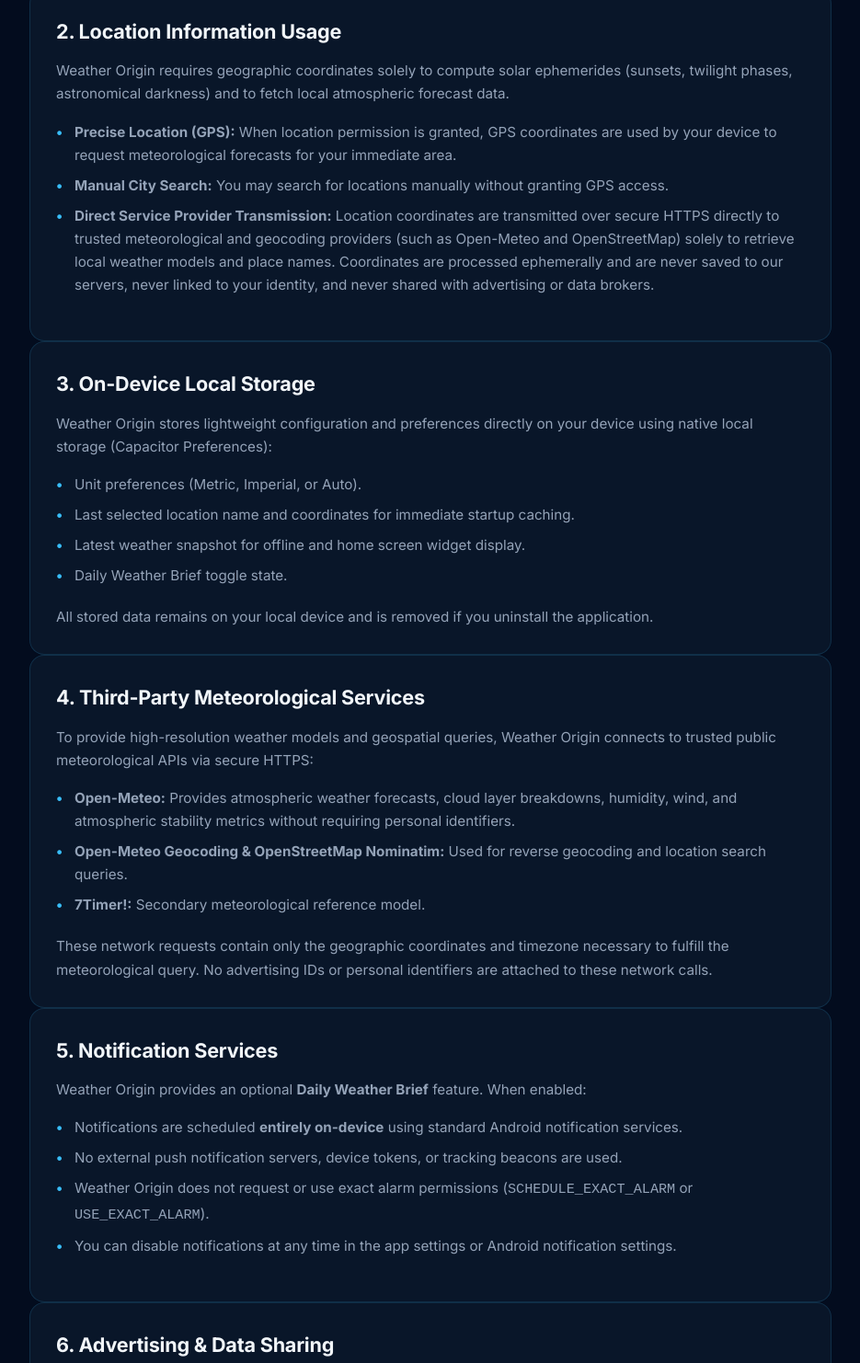
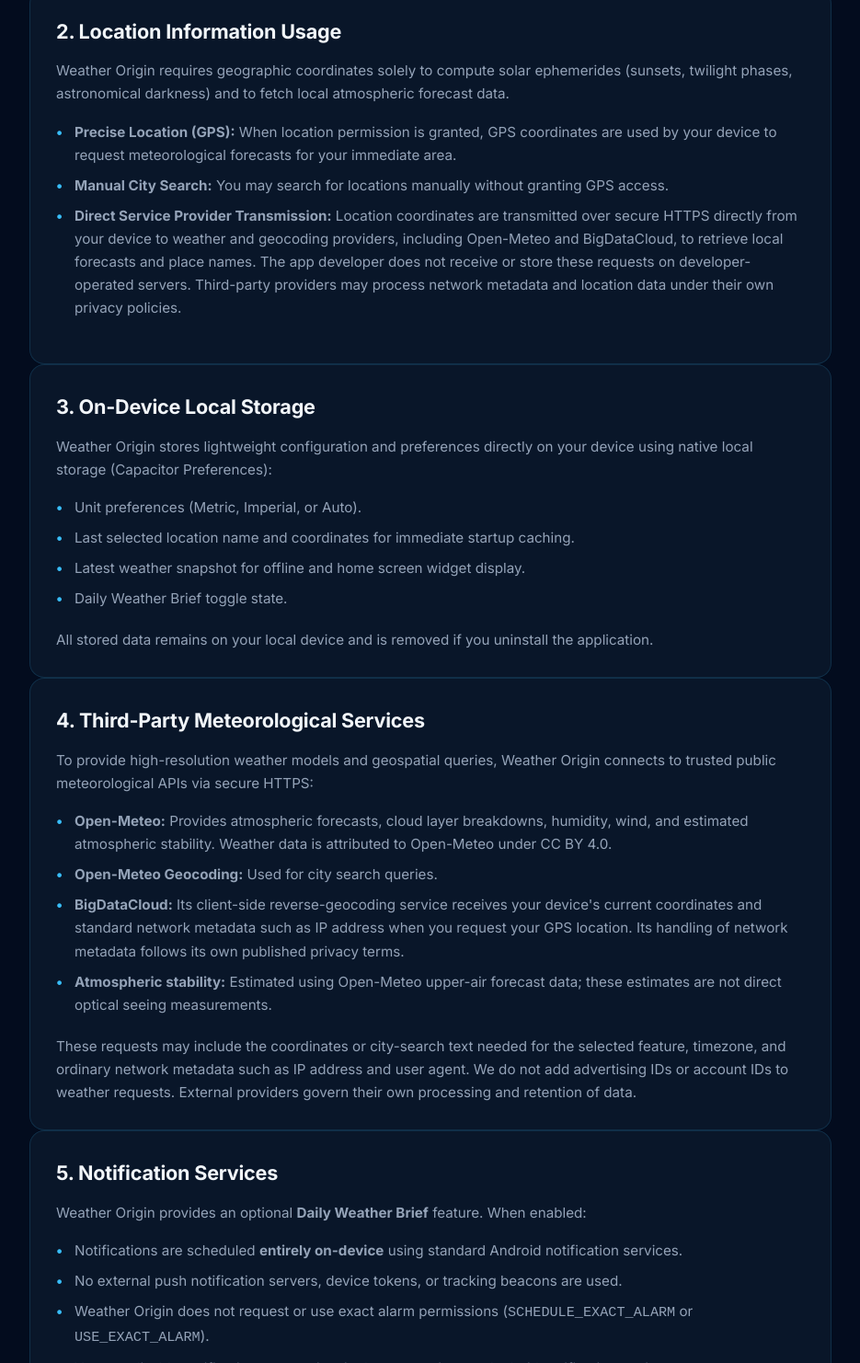
Before and after one commit to Astroos-dev/weather-origin-site, a plain HTML site: page privacy-policy.html in a window 1280 px wide. Shown: the part 588-2070 px from the top of the page at 92% size, without its empty margins (172-1107 px from the left). Drawn offline with Linux system fonts and the light colour scheme.

Commit message:
Release privacy: disclose current location and third-party providers (#1)
* fix(privacy): disclose BigDataCloud coordinate processing accurately

* docs(privacy): align public policy with v1.0.5 provider chain

* docs(support): describe all four published Android widgets

* ci(site): publish public privacy and support via GitHub Pages

* docs(privacy): align app version and avoid overbroad privacy heading

```diff
--- a/privacy-policy.html
+++ b/privacy-policy.html
@@ -219,14 +219,14 @@
   <div class="container">
     <div class="badge">Legal & Privacy Compliance</div>
     <h1>Privacy Policy</h1>
-    <div class="subtitle" style="margin-bottom: 2rem;">Last updated: August 24, 2026 · Version 1.0</div>
+    <div class="subtitle" style="margin-bottom: 2rem;">Last updated: November 15, 2026 · Version 1.0.5</div>
 
     <div class="highlight-box">
       <p><strong>Privacy Commitment:</strong> Weather Origin does not collect, sell, or monetize any personal information. The app does not use accounts, user logins, or advertising trackers.</p>
     </div>
 
     <div class="card">
-      <h2>1. No Account System & No Personal Data Collection</h2>
+      <h2>1. No Accounts, Ads or Developer Identity Collection</h2>
       <p>Weather Origin is designed to provide meteorological and astronomical intelligence without requiring user registration. We do not collect, store, or transmit your name, email address, phone number, contacts, financial data, or device hardware IDs.</p>
     </div>
 
@@ -236,7 +236,7 @@
       <ul>
         <li><strong>Precise Location (GPS):</strong> When location permission is granted, GPS coordinates are used by your device to request meteorological forecasts for your immediate area.</li>
         <li><strong>Manual City Search:</strong> You may search for locations manually without granting GPS access.</li>
-        <li><strong>Direct Service Provider Transmission:</strong> Location coordinates are transmitted over secure HTTPS directly to trusted meteorological and geocoding providers (such as Open-Meteo and OpenStreetMap) solely to retrieve local weather models and place names. Coordinates are processed ephemerally and are never saved to our servers, never linked to your identity, and never shared with advertising or data brokers.</li>
+        <li><strong>Direct Service Provider Transmission:</strong> Location coordinates are transmitted over secure HTTPS directly from your device to weather and geocoding providers, including Open-Meteo and BigDataCloud, to retrieve local forecasts and place names. The app developer does not receive or store these requests on developer-operated servers. Third-party providers may process network metadata and location data under their own privacy policies.</li>
       </ul>
     </div>
 
@@ -256,11 +256,12 @@
       <h2>4. Third-Party Meteorological Services</h2>
       <p>To provide high-resolution weather models and geospatial queries, Weather Origin connects to trusted public meteorological APIs via secure HTTPS:</p>
       <ul>
-        <li><strong>Open-Meteo:</strong> Provides atmospheric weather forecasts, cloud layer breakdowns, humidity, wind, and atmospheric stability metrics without requiring personal identifiers.</li>
-        <li><strong>Open-Meteo Geocoding & OpenStreetMap Nominatim:</strong> Used for reverse geocoding and location search queries.</li>
-        <li><strong>7Timer!:</strong> Secondary meteorological reference model.</li>
+        <li><strong>Open-Meteo:</strong> Provides atmospheric forecasts, cloud layer breakdowns, humidity, wind, and estimated atmospheric stability. Weather data is attributed to Open-Meteo under CC BY 4.0.</li>
+        <li><strong>Open-Meteo Geocoding:</strong> Used for city search queries.</li>
+        <li><strong>BigDataCloud:</strong> Its client-side reverse-geocoding service receives your device's current coordinates and standard network metadata such as IP address when you request your GPS location. Its handling of network metadata follows its own published privacy terms.</li>
+        <li><strong>Atmospheric stability:</strong> Estimated using Open-Meteo upper-air forecast data; these estimates are not direct optical seeing measurements.</li>
       </ul>
-      <p>These network requests contain only the geographic coordinates and timezone necessary to fulfill the meteorological query. No advertising IDs or personal identifiers are attached to these network calls.</p>
+      <p>These requests may include the coordinates or city-search text needed for the selected feature, timezone, and ordinary network metadata such as IP address and user agent. We do not add advertising IDs or account IDs to weather requests. External providers govern their own processing and retention of data.</p>
     </div>
 
     <div class="card">
```
Also changed, not shown: support.html (+3 -1 lines), 1 other file.
